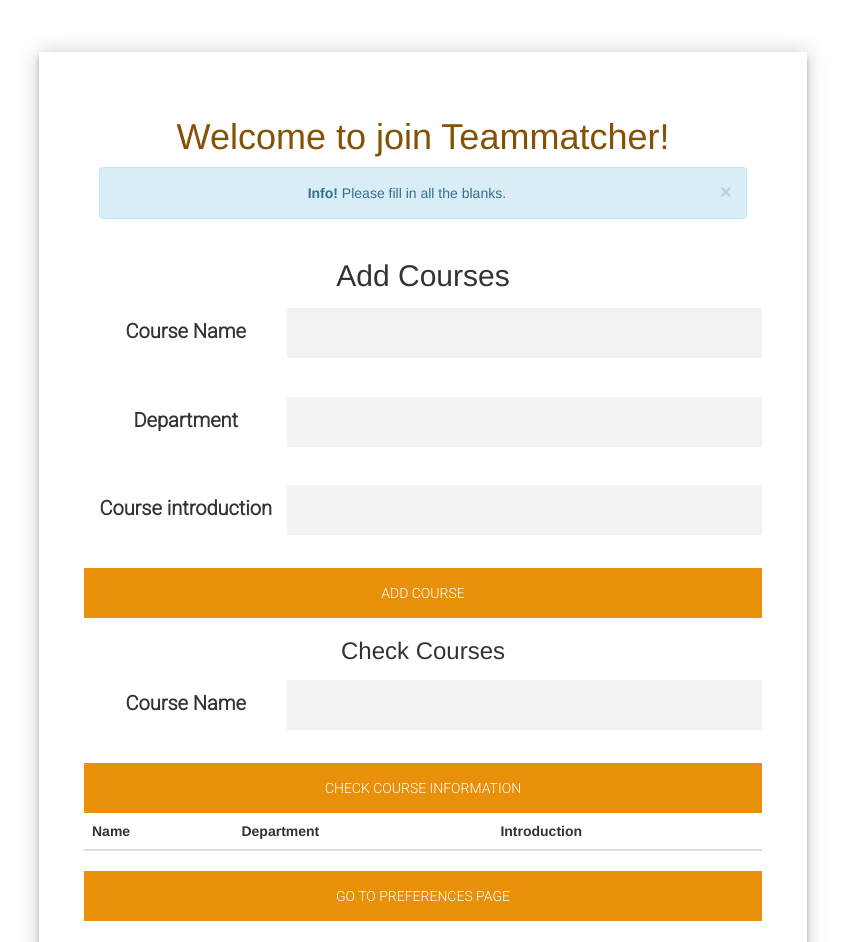
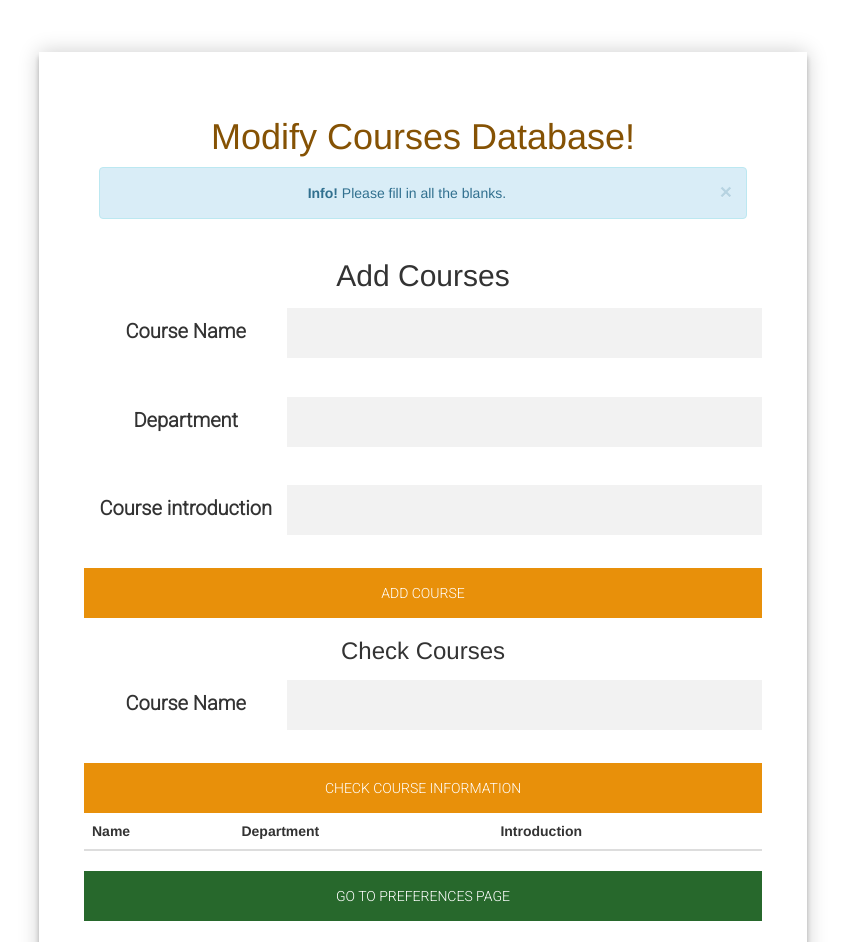
Before and after one commit to Group-Project-For-E6156/Teammatch_Frontend, an Angular app: page /courses in a window 1280 px wide. Shown: the part 50-992 px from the top of the page, without its empty margins (217-1062 px from the left). Built offline with nearby package versions, Linux system fonts and the light colour scheme.

Commit message:
Make some stylish changes to Course & Preference pages: - Add button to preference page to redirect to course page - Modify buttons to different colors

```diff
--- a/src/app/Courses/course.component.html
+++ b/src/app/Courses/course.component.html
@@ -1,7 +1,7 @@
 <div class="login-page">
   <div class="form">
     <form id="register-form">
-      <h1>Welcome to join Teammatcher!</h1>
+      <h1>Modify Courses Database!</h1>
       <app-messages></app-messages>
       <h2>Add Courses</h2>
       <div class="form-group form-inline">
@@ -41,4 +41,6 @@
         </tr>
         </tbody>
       </table>
-      <p><button class="button1" [routerLink]="['/preferences']">Go to Preferences page</button></p>
+      <p><button class="button1" style="background-color:#27682C" [routerLink]="['/preferences']">
+        Go to Preferences page
+      </button></p>
--- a/src/app/coursepreference/coursepreference.component.html
+++ b/src/app/coursepreference/coursepreference.component.html
@@ -1,7 +1,7 @@
 <div class="login-page">
   <div class="form">
     <form id="register-form">
-      <h1>Welcome to join Teammatcher!</h1>
+      <h1>Add Your Preferences!</h1>
       <app-messages></app-messages>
       <h2>Add Preferences</h2>
       <div class="form-group form-inline">
@@ -84,3 +84,6 @@
         </tr>
         </tbody>
       </table>
+      <p><button class="button1" style="background-color:#27682C" [routerLink]="['/courses']">
+        Go to Course page
+      </button></p>
```
Also changed, not shown: src/app/coursepreference/coursepreference.component.css (line endings or trailing spaces).
